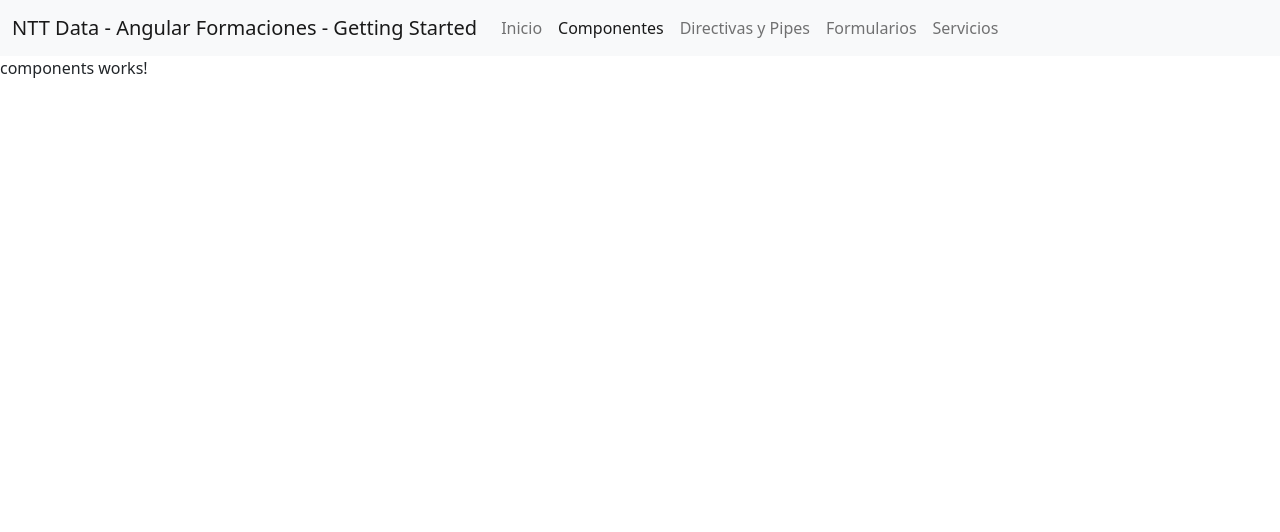
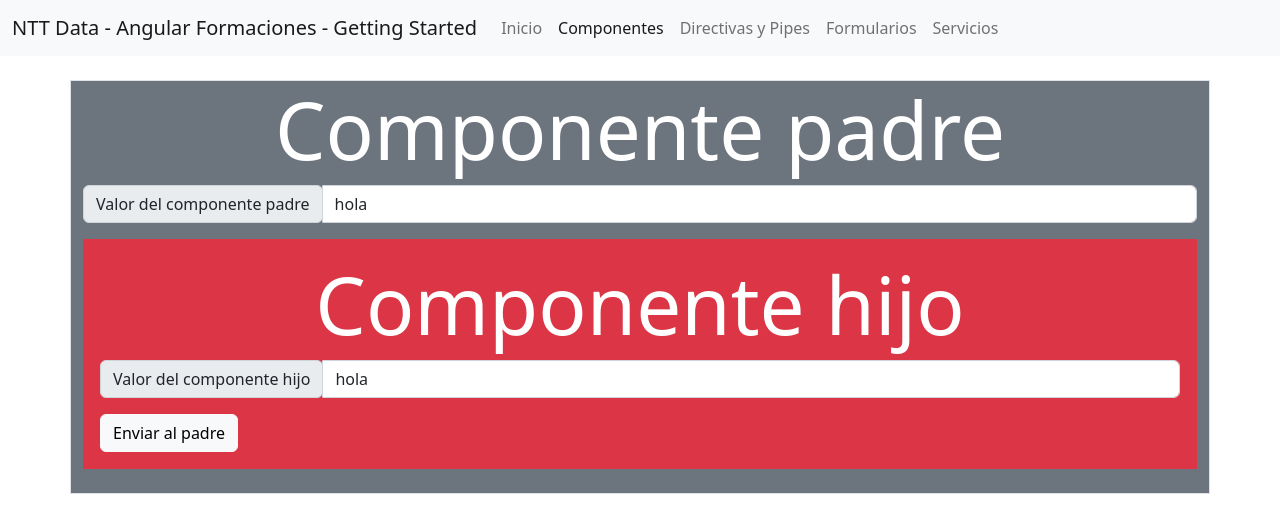
Before and after one commit to DFrontTeam/Angular-Getting-started, an Angular app: page /componentes in a window 1280 px wide. Shown: the top 532 px of the page. Built offline with nearby package versions, Linux system fonts and the light colour scheme.

Commit message:
componentes: input y output

```diff
--- /dev/null
+++ b/src/app/components/child/child.component.html
@@ -0,0 +1,14 @@
+<div class="border border-danger p-3 bg-danger">
+  <h1 class="display-1 text-center text-white">Componente hijo</h1>
+
+
+  <div class="input-group mb-3">
+    <div class="input-group-prepend">
+      <span class="input-group-text" id="basic-addon1">Valor del componente hijo</span>
+    </div>
+    <input type="text" class="form-control" [(ngModel)]="valueChild">
+  </div>
+
+  <button class="btn btn-light" (click)="send()">Enviar al padre</button>
+
+</div>
--- /dev/null
+++ b/src/app/components/child/child.component.ts
@@ -0,0 +1,21 @@
+import { Component, EventEmitter, Input, Output } from '@angular/core';
+
+@Component({
+  selector: 'app-child',
+  templateUrl: './child.component.html',
+  styleUrls: ['./child.component.css']
+})
+export class ChildComponent {
+
+  @Output() valueSend:EventEmitter<string> = new EventEmitter();
+  @Input() valueChild:string;
+
+  constructor() {
+    this.valueChild = "";
+  }
+
+  send():void{
+    this.valueSend.emit(this.valueChild);
+  }
+
+}
--- a/src/app/components/components/components.component.html
+++ b/src/app/components/components/components.component.html
@@ -1 +1,13 @@
-<p>components works!</p>
+<div class="container border border-black pb-4 my-4 bg-secondary">
+  <h1 class="display-1 text-center text-white">Componente padre</h1>
+
+  <div class="input-group mb-3">
+    <div class="input-group-prepend">
+      <span class="input-group-text" id="basic-addon1">Valor del componente padre</span>
+    </div>
+    <input type="text" class="form-control" [(ngModel)]="value">
+  </div>
+
+  <app-child [valueChild]="value" (valueSend)="getValueChild($event)" ></app-child>
+
+</div>
--- a/src/app/components/components/components.component.ts
+++ b/src/app/components/components/components.component.ts
@@ -5,4 +5,20 @@ import { Component } from '@angular/core';
   templateUrl: './components.component.html',
   styleUrls: ['./components.component.css'],
 })
-export class ComponentsComponent {}
+export class ComponentsComponent {
+
+  value:string;
+
+  constructor() {
+    this.value = "hola";
+  }
+
+  /**
+   * recibe el evento con el valor enviado del componente hijo y lo iguala a la variable value
+   * @param event
+   */
+  getValueChild(event:string):void{
+    this.value = event;
+  }
+
+}
```
Also changed, not shown: src/app/components/components.module.ts (+5 -3 lines), src/app/components/child/child.component.css (added), 1 other file (tests, documents, lock files or other folders).
